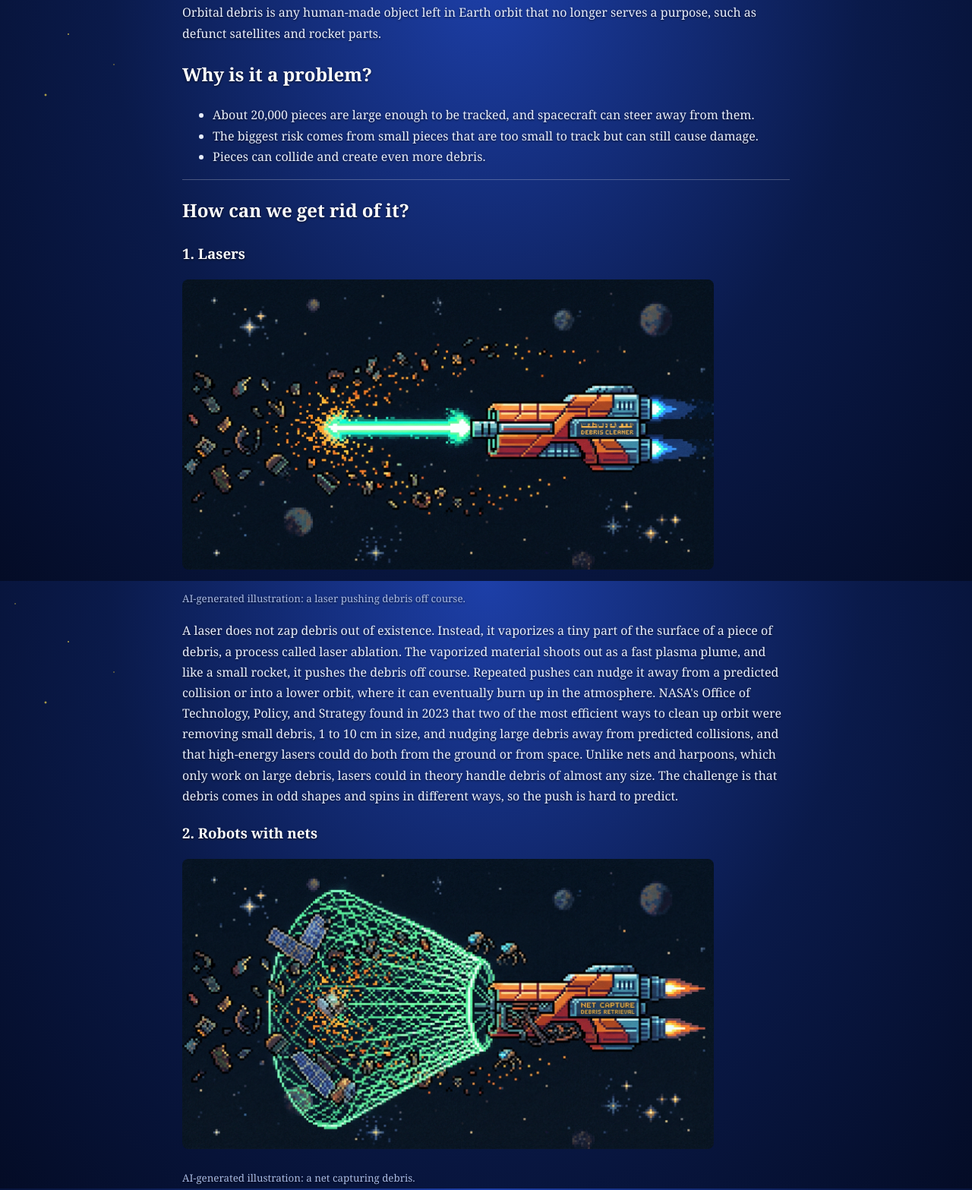
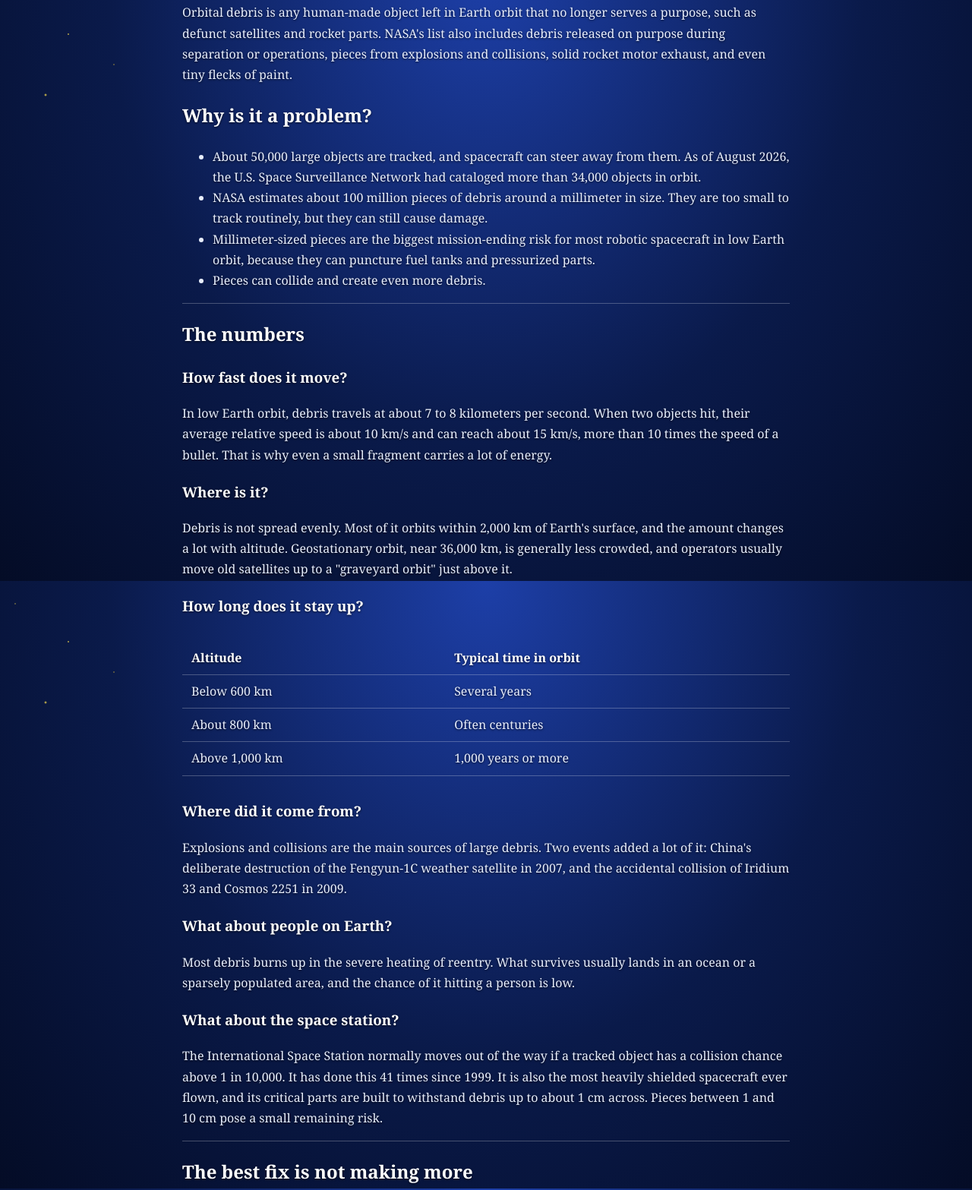
Before and after one commit to xemessa88/space_site, a plain HTML site: page index.html in a window 1280 px wide. Shown: the part 835-2402 px from the top of the page at 76% size. Drawn offline with Linux system fonts and the light colour scheme.

Commit message:
Enhance content on orbital debris and its implications
Expanded the explanation of orbital debris, including statistics and potential solutions for debris removal. Added new sections on the speed, location, and lifespan of debris, as well as sources for further reading.

```diff
--- a/index.html
+++ b/index.html
@@ -53,6 +53,10 @@
   hr { border: 0; border-top: 1px solid rgba(255, 255, 255, 0.25); }
   img { max-width: 100%; height: auto; border-radius: 8px; }
   small { color: #a9bbe6; }
+  .table-wrap { overflow-x: auto; }
+  table { border-collapse: collapse; width: 100%; margin: 12px 0; }
+  th, td { text-align: left; padding: 8px 12px; border-bottom: 1px solid rgba(255, 255, 255, 0.25); }
+  th { color: #ffffff; }
 </style>
 </head>
 <body>
@@ -64,13 +68,38 @@
 <p><small>Each orange dot is a tracked object around Earth, February 2024. Image: NASA's Scientific Visualization Studio.</small></p>
 <hr>
 <h2>What is it?</h2>
-<p>Orbital debris is any human-made object left in Earth orbit that no longer serves a purpose, such as defunct satellites and rocket parts.</p>
+<p>Orbital debris is any human-made object left in Earth orbit that no longer serves a purpose, such as defunct satellites and rocket parts. NASA's list also includes debris released on purpose during separation or operations, pieces from explosions and collisions, solid rocket motor exhaust, and even tiny flecks of paint.</p>
 <h2>Why is it a problem?</h2>
 <ul>
-  <li>About 20,000 pieces are large enough to be tracked, and spacecraft can steer away from them.</li>
-  <li>The biggest risk comes from small pieces that are too small to track but can still cause damage.</li>
+  <li>About 50,000 large objects are tracked, and spacecraft can steer away from them. As of August 2026, the U.S. Space Surveillance Network had cataloged more than 34,000 objects in orbit.</li>
+  <li>NASA estimates about 100 million pieces of debris around a millimeter in size. They are too small to track routinely, but they can still cause damage.</li>
+  <li>Millimeter-sized pieces are the biggest mission-ending risk for most robotic spacecraft in low Earth orbit, because they can puncture fuel tanks and pressurized parts.</li>
   <li>Pieces can collide and create even more debris.</li>
 </ul>
+<hr>
+<h2>The numbers</h2>
+<h3>How fast does it move?</h3>
+<p>In low Earth orbit, debris travels at about 7 to 8 kilometers per second. When two objects hit, their average relative speed is about 10 km/s and can reach about 15 km/s, more than 10 times the speed of a bullet. That is why even a small fragment carries a lot of energy.</p>
+<h3>Where is it?</h3>
+<p>Debris is not spread evenly. Most of it orbits within 2,000 km of Earth's surface, and the amount changes a lot with altitude. Geostationary orbit, near 36,000 km, is generally less crowded, and operators usually move old satellites up to a "graveyard orbit" just above it.</p>
+<h3>How long does it stay up?</h3>
+<div class="table-wrap">
+<table>
+  <tr><th>Altitude</th><th>Typical time in orbit</th></tr>
+  <tr><td>Below 600 km</td><td>Several years</td></tr>
+  <tr><td>About 800 km</td><td>Often centuries</td></tr>
+  <tr><td>Above 1,000 km</td><td>1,000 years or more</td></tr>
+</table>
+</div>
+<h3>Where did it come from?</h3>
+<p>Explosions and collisions are the main sources of large debris. Two events added a lot of it: China's deliberate destruction of the Fengyun-1C weather satellite in 2007, and the accidental collision of Iridium 33 and Cosmos 2251 in 2009.</p>
+<h3>What about people on Earth?</h3>
+<p>Most debris burns up in the severe heating of reentry. What survives usually lands in an ocean or a sparsely populated area, and the chance of it hitting a person is low.</p>
+<h3>What about the space station?</h3>
+<p>The International Space Station normally moves out of the way if a tracked object has a collision chance above 1 in 10,000. It has done this 41 times since 1999. It is also the most heavily shielded spacecraft ever flown, and its critical parts are built to withstand debris up to about 1 cm across. Pieces between 1 and 10 cm pose a small remaining risk.</p>
+<hr>
+<h2>The best fix is not making more</h2>
+<p>NASA says the most important step today is to prevent new debris through careful spacecraft design and operations. Cleaning up what is already there is still a hard technical and economic challenge. NASA follows its own standard, NASA-STD-8719.14, which covers debris released in normal operations, accidental explosions and collisions, end-of-mission disposal, and reentry. There is no international treaty on orbital debris, but space agencies coordinate through the Inter-Agency Space Debris Coordination Committee, and the UN has published mitigation guidelines.</p>
 <hr>
 <h2>How can we get rid of it?</h2>
 <h3>1. Lasers</h3>
@@ -84,6 +113,7 @@
 <hr>
 <h2>Sources</h2>
 <ul>
+  <li><a href="https://orbitaldebris.jsc.nasa.gov/faq/">NASA Orbital Debris Program Office: Frequently Asked Questions</a></li>
   <li><a href="https://svs.gsfc.nasa.gov/5258/">NASA Scientific Visualization Studio: Tracking Satellites and Space Debris in Earth Orbit</a></li>
   <li><a href="https://ntrs.nasa.gov/citations/20240005687">NASA: Exploring the Use of a Ground-Based Laser System to Deorbit Small Orbital Debris</a></li>
   <li><a href="https://commission.europa.eu/news-and-media/news/removedebris-makes-its-first-successful-orbit-catch-2018-09-20_mt">European Commission: RemoveDEBRIS makes its first successful in-orbit catch</a></li>
```
